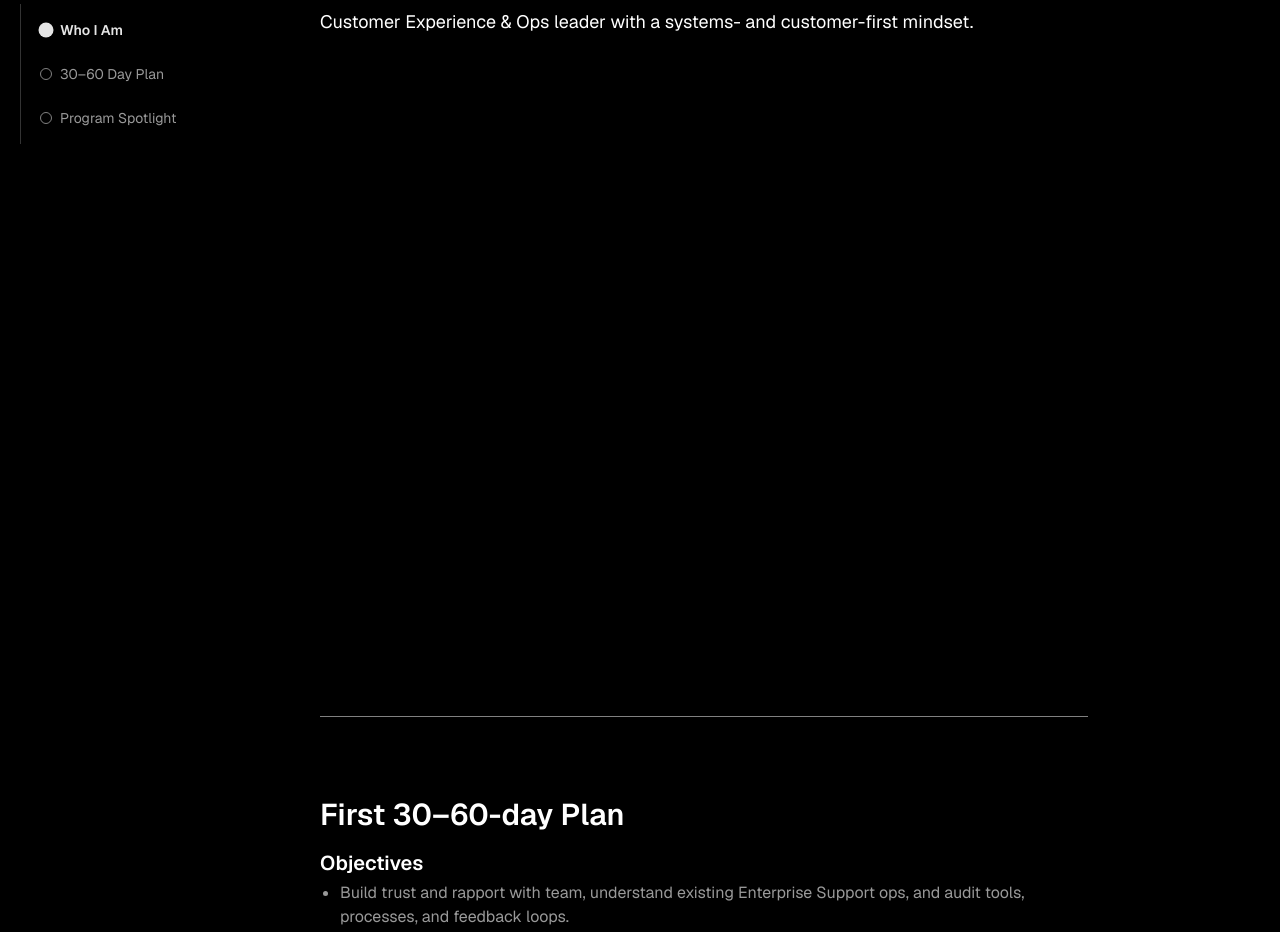
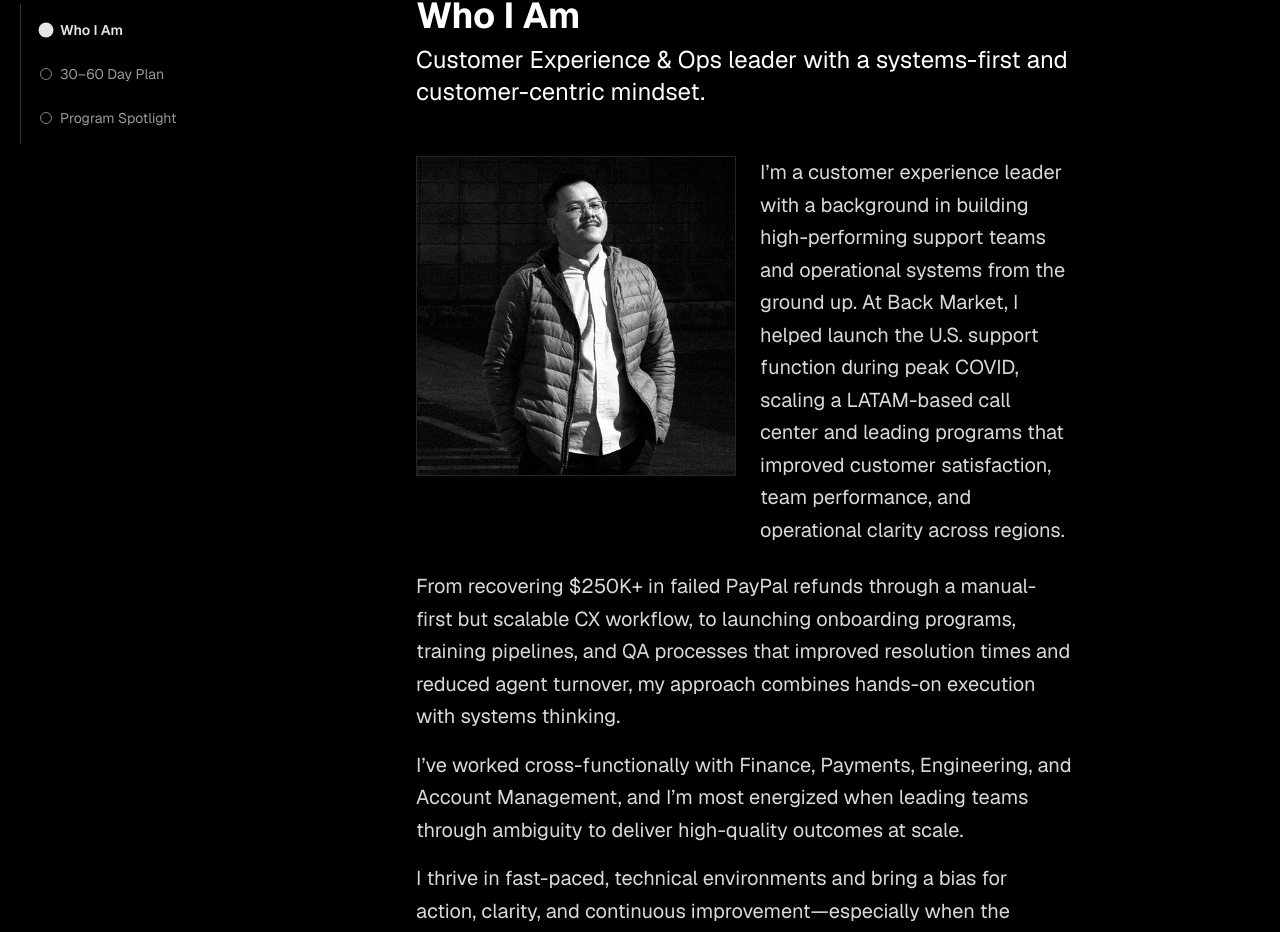
Before and after one commit to tdombui/starlink, a Next.js app: page / in a window 1280 px wide. Shown: the part 196-1128 px from the top of the page. Built offline with nearby package versions, Linux system fonts and the light colour scheme.

Commit message:
update 2025-05-05

```diff
--- a/src/app/page.tsx
+++ b/src/app/page.tsx
@@ -1,13 +1,8 @@
 "use client";
-
 import Image from "next/image";
 import { useActiveSection } from "@/hooks/useActiveSelection";
 import LightboxImage from '@/app/components/LightboxImage';
 import RefundSimulator from '@/app/components/RefundSimulator';
-
-
-
-// import Mermaid from "@/app/components/Mermaid";
 
 function ScrollLink({
   href,
@@ -78,7 +73,8 @@ export default function Home() {
 </nav>
 <div className="pl-12 pr-8 sm:pl-40 md:pl-44 lg:pl-40 w-full">
 
-<main className="pt-[10rem] flex flex-col gap-[32px] max-w-3xl mx-auto">
+<main className="pt-[10rem] pl-20 pr-4 sm:pl-24 max-w-3xl mx-auto">
+
     {/* Top Navbar */}
     <nav className="fixed top-0 left-0 w-full z-40 border-b border-white/10 px-4 py-3 flex flex-col items-center text-left bg-[rgba(0,0,0,0.9)] shadow-black/60 shadow-md backdrop-blur">
     <div className="flex items-center gap-3 justify-center ">
@@ -98,17 +94,50 @@ export default function Home() {
 
 
   {/* ABOUT */}
-  <section id="about" className="scroll-mt-36 w-full min-h-[80vh] max-w-screen-md text-left sm:text-left mb-8 ">
-    <h1 className="text-3xl font-bold mb-2">Who I Am</h1>
-    <p className="text-lg">
-      Customer Experience & Ops leader with a systems- and customer-first mindset.
+  <section id="about" className="scroll-mt-36 w-full min-h-[80vh] max-w-screen-md text-left mt-8">
+  <h1 className="text-4xl font-bold mb-2">Who I Am</h1>
+  <p className="text-2xl mb-6">
+    Customer Experience & Ops leader with a systems-first and customer-centric mindset.
+  </p>
+<br/>
+  <div className="flex flex-col sm:flex-row gap-6 sm:items-start">
+    {/* Image */}
+    <div className="sm:w-80 sm:h-80 w-full overflow-hidden border border-white/15 shadow-lg shrink-0">
+      <Image
+        src="/IMGP054612.png"
+        alt="Dominick Bui"
+        width={400}
+        height={400}
+        className="object-cover w-full h-full"
+      />
+    </div>
+
+    {/* First paragraph beside image */}
+    <div className="flex-1 text-xl text-white/85 leading-relaxed mt-4 sm:mt-0">
+      I’m a customer experience leader with a background in building high-performing support teams and operational systems from the ground up. At Back Market, I helped launch the U.S. support function during peak COVID, scaling a LATAM-based call center and leading programs that improved customer satisfaction, team performance, and operational clarity across regions.
+    </div>
+  </div>
+
+  {/* Remaining paragraphs below image */}
+  <div className="mt-6 text-xl text-white/85 leading-relaxed space-y-4">
+    <p>
+      From recovering $250K+ in failed PayPal refunds through a manual-first but scalable CX workflow, to launching onboarding programs, training pipelines, and QA processes that improved resolution times and reduced agent turnover, my approach combines hands-on execution with systems thinking.
     </p>
-  </section>
+    <p>
+      I’ve worked cross-functionally with Finance, Payments, Engineering, and Account Management, and I’m most energized when leading teams through ambiguity to deliver high-quality outcomes at scale.
+    </p>
+    <p>
+      I thrive in fast-paced, technical environments and bring a bias for action, clarity, and continuous improvement—especially when the stakes are high and the mission is bold.
+    </p>
+  </div>
+</section>
+
+
   <hr className="border-t border-white/50 my-12" />
 
     {/* ONBOARDING PLAN */}
     <section id="onboarding-plan" className="scroll-mt-36 w-full min-h-[80vh] max-w-screen-md text-left mb-8">
-  <h2 className="text-3xl font-semibold mb-4">First 30–60-day Plan</h2>
+  <h2 className="text-4xl font-semibold mb-4">First 30–60-day Plan</h2>
   <h3 className="text-xl font-semibold">Objectives</h3>
   <div className="text-md leading-relaxed mb-6">
   <ul className="list-disc ml-5 mt-1 text-white/60 text-base">
@@ -258,7 +287,7 @@ export default function Home() {
               <li>Review blockers, challenges, and wins.</li>
               </ul>
             <p className="text-white">
-              3. Continue weekly team performance reviews</p>
+              3. Continue weekly team performance reviews.</p>
               <p className="text-white">4. Continue Enterprise Support Onboarding academy/process (if applicable).</p>
               <p className="text-white">
               5. Identify areas for improvement of Onboarding documentation and update as needed.</p>
@@ -277,16 +306,18 @@ export default function Home() {
           content:
           <>
           <p className="text-white">
-            1. Establish enterprise feedback loop and reporting cadence.</p>
-
-            <p className="text-white">2. Continue weekly syncs with leadership and direct reports.</p>
+            1. Pilot small changes to workflows or QA process.</p>
+            <ul className="list-disc ml-5 mt-1 text-white/60 text-base">
+              <li>Leverage QA insights to refine SOPs, streamline triage steps, and improve Knowledge Base clarity. Test lightweight changes to workflows or the QA rubric to reduce friction and improve resolution quality.</li>
+              </ul>
+            <p className="text-white">2. Continue coaching with low performers and highlight quick wins in team standups.</p>
             <ul className="list-disc ml-5 mt-1 text-white/60 text-base">
               <li>Continue exploring areas for improvement and help them grow in these areas via project work, external learning, or additional mentoring.</li>
               </ul>
-
             <p className="text-white">
-              3. Begin weekly team performance reviews</p>
-
+              3. Host sessions with team to gather feedback on onboarding, tooling, and process friction.</p>
+            <p className="text-white">
+              4. Host a short retrospective session with agents and team leads to gather feedback on onboarding, tooling, and process friction.</p>
           </>
         },
         {
@@ -337,11 +368,14 @@ export default function Home() {
 
 {/* PROGRAM SPOTLIGHT: PAYPAL REFUND FAILURES*/}
     <section id="program-spotlight" className="scroll-mt-36 w-full min-h-[80vh] max-w-screen-md text-left sm:text-left">
-      <h2 className="text-4xl font-semibold mb-1">Program Spotlight: PayPal Refund Failures</h2>
+      <h2 className="text-4xl font-semibold mb-1">Program Spotlight</h2>
+      <br/>
+      <h3 className="text-3xl font-semibold mb-1">PayPal Transformation: On the Path to Repairing a Legacy PayPal Integration
+      </h3>
 
       <br />
 {/* PROGRAM STATEMENT */}
-      <h3 className="text-2xl font-semibold mb-1">Problem Statement</h3>
+      <h3 className="text-2xl font-semibold mb-1">Situation</h3>
       <p className="text-md leading-relaxed mb-2">
 Due to a limitation in a legacy PayPal integration, refunds for orders older than 180 days would silently fail, leaving customers without reimbursement and agents without visibility into the failure. This resulted in prolonged resolution times (7–14 days), excessive touch points, inefficient escalations, duplicate refund attempts, elevated customer dissatisfaction, and revenue loss—creating operational inefficiencies, eroding customer trust during critical support moments, and technical debt.
       </p>            <br />            <h3 className="text-xl font-semibold mb-1">Key metrics before program launch</h3>
@@ -350,13 +384,16 @@ Due to a limitation in a legacy PayPal integration, refunds for orders older tha
 {/* PROGRAM SCOPE AND GOAL */}
 <h3 className="text-2xl font-semibold mb-1">Program Scope and Goals</h3>
 <ul className="list-disc ml-6 text-md opacity-80 space-y-1">
-        <li>Refund customers in a timely manner: &lt; 1 day</li>
+        <li>Refund customers in a timely manner: &lt; 1 business day</li>
         <li>Reduce resolution time from 1-2 weeks to &lt; 2 hours</li>
+        <li>Reduce # of touchpoints/interactions between customer and agent</li>
         <li>Eliminate errors and unnecessary escalations</li>
         <li>Create a streamlined process that addresses customer issue, validates refund failure, documents and logs refund failure, and prepares refund in one step</li>
+        <li>Align with Finance and Account Management to reconcile funds from vendor</li>
       </ul>
       <br />
-
+      <RefundSimulator />
+      <br />
 {/* PROGRAM SCOPE AND GOAL */}
 <h3 className="text-2xl font-semibold mb-1">Design, Build, and Testing</h3>
   <ul className="list-disc ml-6 text-md opacity-80 space-y-1">
@@ -366,8 +403,7 @@ Due to a limitation in a legacy PayPal integration, refunds for orders older tha
       <li><a className="font-black">Testing & Iteration</a>: Soft launch with a small group of agents. Gathered feedback to refine the form structure, error handling, and agent instructions. Simplified input fields, clarified edge cases, and confirmed the process aligned with Finance’s requirements.</li>
     </ul>
       <br/>
-      <RefundSimulator />
-      <br />
+
             {/* TIMELINE */}
             <h3 className="text-xl font-semibold mb-1">Timeline (from Discovery to Launch)</h3>
       <LightboxImage src="/viz/gantt.png" alt="PayPal Workflow" /> <ul className="list-disc ml-6 text-md opacity-80 space-y-1 mt-2">
@@ -394,6 +430,7 @@ Due to a limitation in a legacy PayPal integration, refunds for orders older tha
         <li>Average resolution time: &lt; 1 hour</li>
         <li>Average refund time: &lt; 1 business day</li>
         <li>Touchpoints per ticket: Reduced by 95%+</li>
+        <li>First response time: Reduced by 75%+. What was once a high-effort edge case became a low-hanging fruit for agents.</li>
         <li>CSAT for these tickets: consistently 85%+, with significant improvement to customer trust</li>
         <li>Eliminated errors (duplicate payments) and the need for escalation</li>
         <li>Payments processed by team were recovered by Finance from vendors per payout period</li>
@@ -425,7 +462,6 @@ Due to a limitation in a legacy PayPal integration, refunds for orders older tha
       <h3 className="text-2xl font-semibold mb-1">Responsibilities</h3>
 <ul className="list-disc ml-6 text-md opacity-80 space-y-1">
         <li><a className="font-black">Discovery and data analysis</a>. Investigated refund-related tickets and PayPal transaction logs to identify systemic failure points. Quantified the financial impact and mapped user pain points across the CX journey.
-
 </li>
         <li><a className="font-black">Process design and workflow mapping</a>. Designed a step-by-step internal process to detect, confirm, and recapture failed PayPal refunds. The workflow balanced technical accuracy (API validation) with operational simplicity.</li>
         <li><a className="font-black">Form and workflow creation</a>. Built a no-code internal form for agents to flag failed PayPal refunds, log transactions, and notify the right leads—minimizing touch points, escalations, and reducing resolution time.</li>
@@ -450,7 +486,7 @@ Due to a limitation in a legacy PayPal integration, refunds for orders older tha
 
   <div className="flex flex-col sm:flex-row flex-wrap gap-4 sm:gap-6">
     <a
-      href="/Dominick_Starlink_Presentation.pdf"
+      href="/dominick_bui-starlink-prez-2025.pdf"
       target="_blank"
       rel="noopener noreferrer"
       className="rounded-full bg-white text-black px-5 py-2 text-sm font-semibold hover:bg-gray-200 transition"
```
Also changed, not shown: public/IMGP054612.png (added), 1 other file (tests, documents, lock files or other folders).
